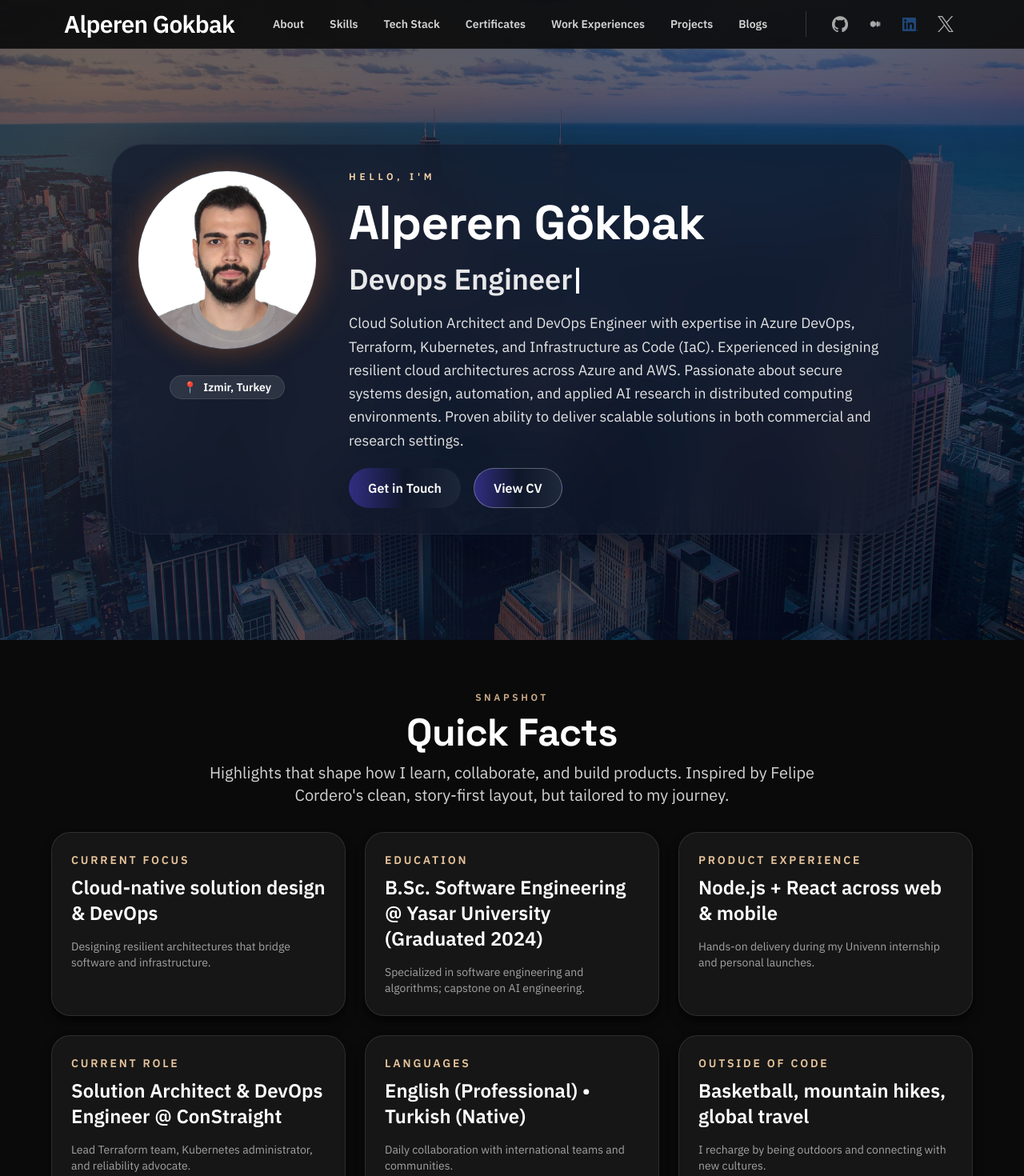
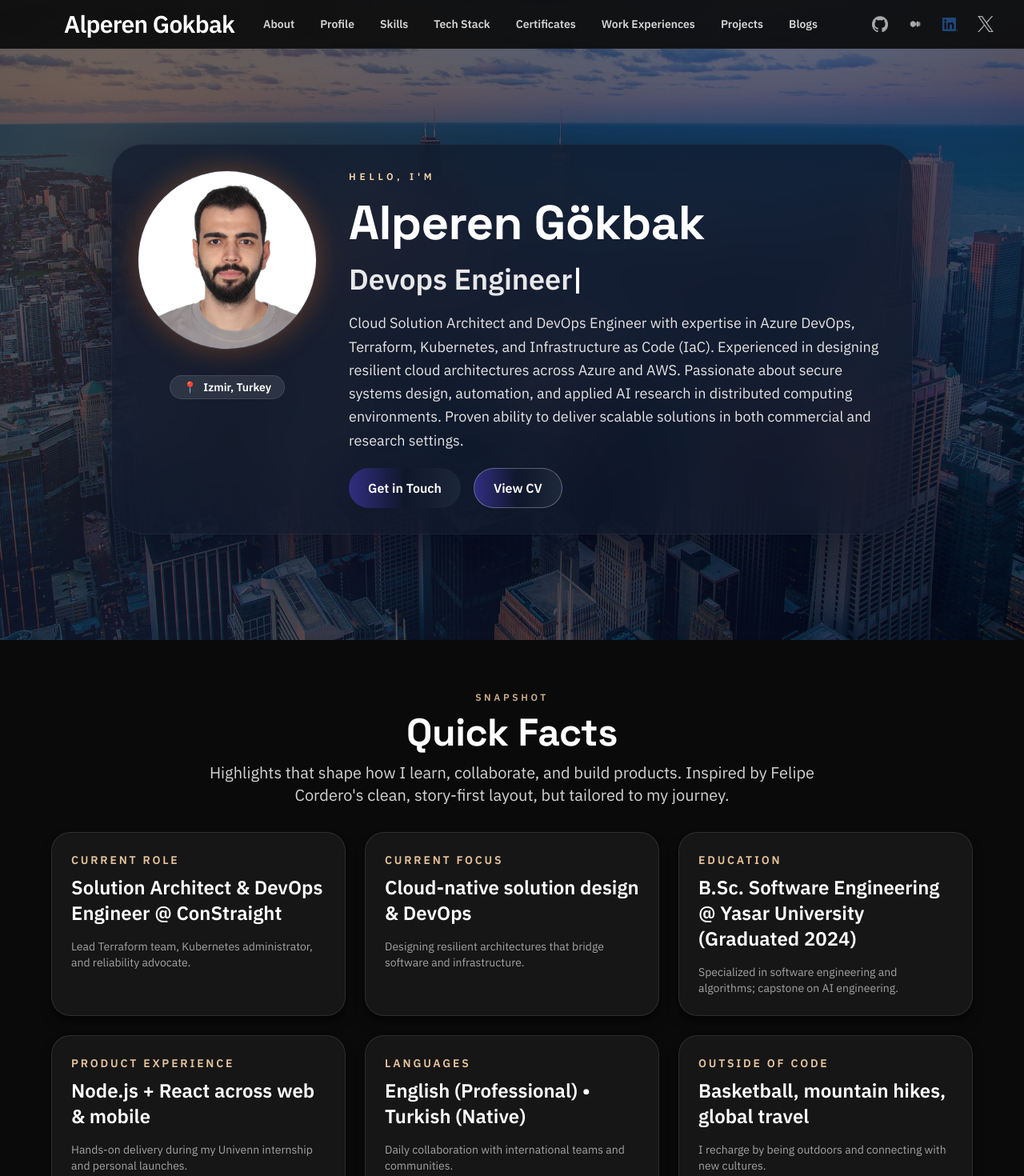
Before and after one commit to alperengokbak/alperengokbak.github.io, a React (Vite) app: page / in a window 1280 px wide. Shown: the top 1470 px of the page at 80% size. Built offline with nearby package versions, Linux system fonts and the light colour scheme.

Commit message:
Refactoring: Reordered the current role badge.

```diff
--- a/src/components/NavBar.jsx
+++ b/src/components/NavBar.jsx
@@ -3,6 +3,7 @@ import SocialMediaLinks from "./SocialMediaComponent.jsx";
 
 const navItems = [
   { label: "About", href: "#about" },
+  { label: "Profile", href: "#snapshot" },
   { label: "Skills", href: "#skills" },
   { label: "Tech Stack", href: "#tech" },
   { label: "Certificates", href: "#certificates" },
--- a/src/components/QuickFacts.jsx
+++ b/src/components/QuickFacts.jsx
@@ -1,4 +1,9 @@
 const facts = [
+  {
+    title: "Current Role",
+    detail: "Solution Architect & DevOps Engineer @ ConStraight",
+    meta: "Lead Terraform team, Kubernetes administrator, and reliability advocate.",
+  },
   {
     title: "Current Focus",
     detail: "Cloud-native solution design & DevOps",
@@ -13,11 +18,6 @@ const facts = [
     title: "Product Experience",
     detail: "Node.js + React across web & mobile",
     meta: "Hands-on delivery during my Univenn internship and personal launches.",
-  },
-  {
-    title: "Current Role",
-    detail: "Solution Architect & DevOps Engineer @ ConStraight",
-    meta: "Lead Terraform team, Kubernetes administrator, and reliability advocate.",
   },
   {
     title: "Languages",
```
